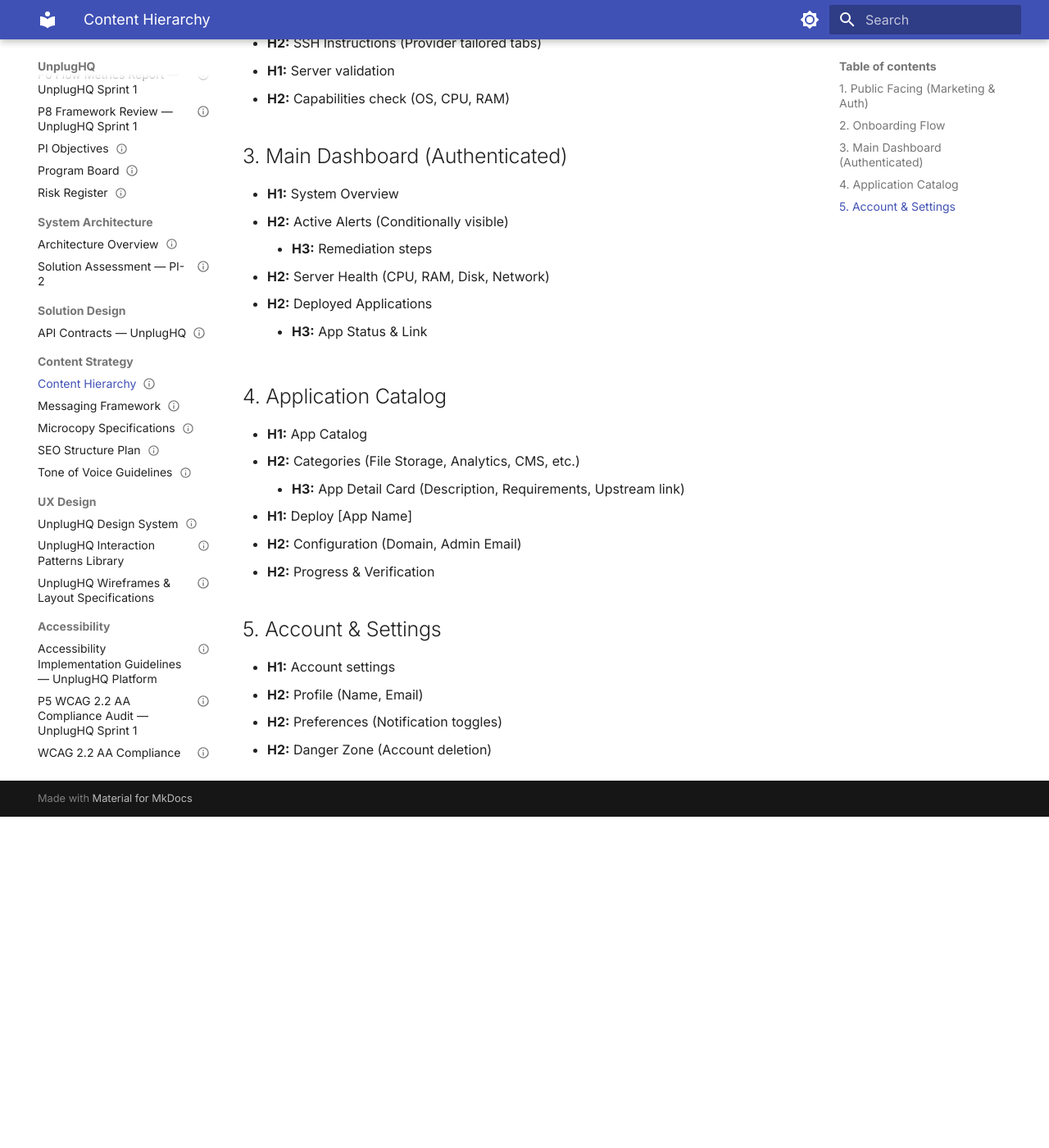
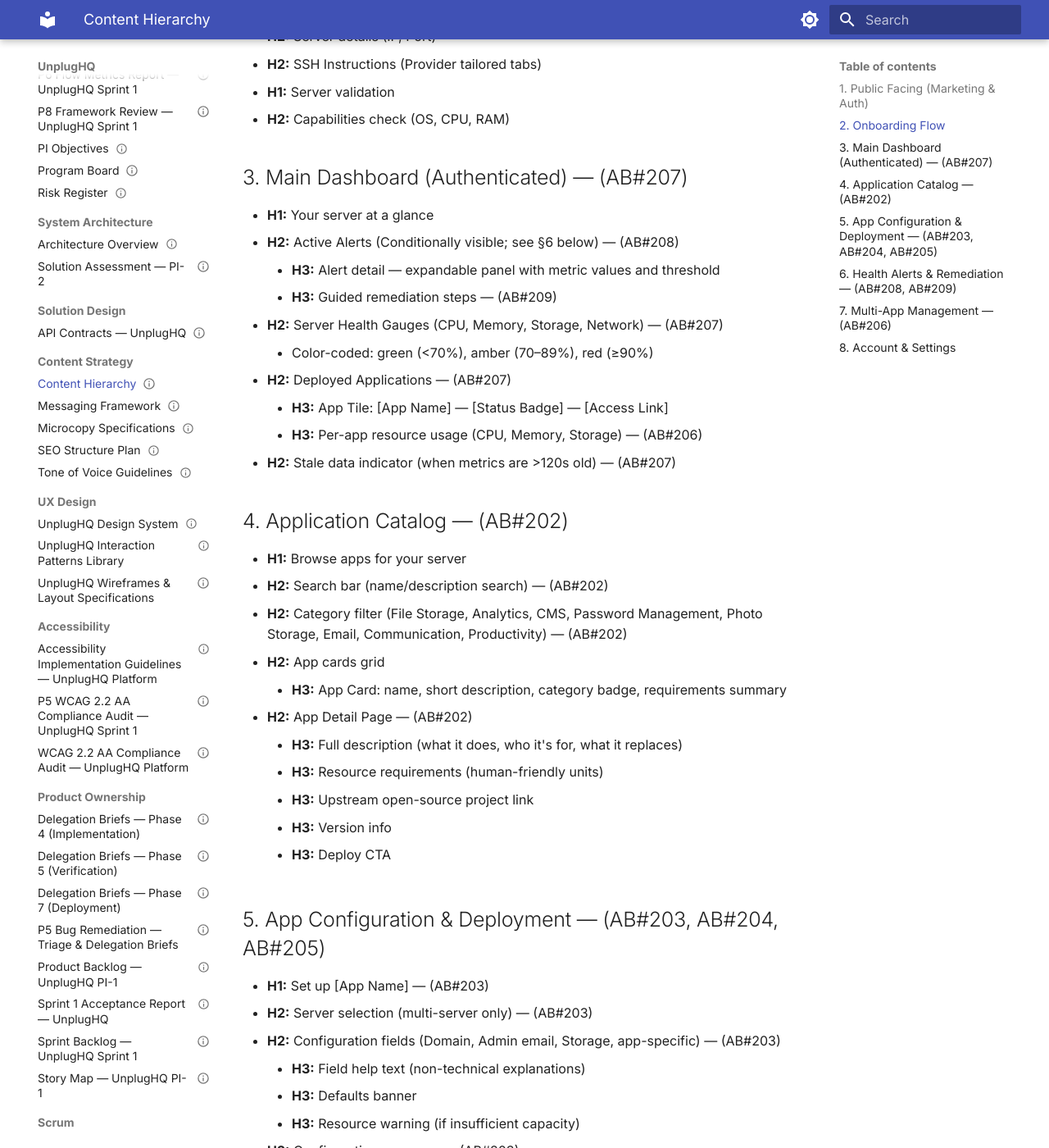
Before and after one commit to sjefsharp/unplughq, an MkDocs documentation site: the page built from docs/content-hierarchy.md, in a window 1280 px wide and 1400 px high, scrolled down 726 px. Shown: the whole window at 82% size. Built offline with MkDocs 1.6.1 and Material for MkDocs 9.7.7, drawn with Linux system fonts in a browser that asks for light colours; before the commit the page ends 1722 px from its top, so only the background shows below that; some of the changed text lies outside the part shown.

Commit message:
docs(content-strategist): content-hierarchy
Work-Item: AB#282

```diff
--- a/docs/content-hierarchy.md
+++ b/docs/content-hierarchy.md
@@ -2,28 +2,28 @@
 artifact: content-hierarchy
 produced-by: content-strategist
 project-slug: unplughq
-work-item: task-cs-messaging-framework
+work-item: task-282-cs-pi2-content-strategy
 work-item-type: task
 parent-work-item: epic-001-unplughq-platform
 workflow-tier: full
 phase: P2
-version: 1.0.0
-status: approved
+version: 2.0.0
+status: draft
 consumed-by:
   - ux-designer
   - frontend-developer
-date: 2026-03-14
-azure-devops-id: 190
+date: 2026-03-16
+azure-devops-id: 282
 ---
 
 # Content Hierarchy
 
-This hierarchy structures the information architecture from a user mindset: starting broad (marketing), moving to commitment (onboarding), diving into regular usage (dashboard), and exploring deeper capabilities.
+This hierarchy structures the information architecture from a user mindset: starting broad (marketing), moving to commitment (onboarding), diving into regular usage (dashboard), and exploring deeper capabilities. PI-2 additions are marked with the relevant story reference.
 
 ## 1. Public Facing (Marketing & Auth)
 - **H1:** Outcome (e.g., "Self-host without the headache")
-  - **H2:** How it works (Server connection -> Deploy -> Manage)
-  - **H2:** Value Pillars (Data sovereignty, Automated maintenance)
+  - **H2:** How it works (Server connection → Deploy → Monitor → Manage)
+  - **H2:** Value Pillars (Data sovereignty, Automated maintenance, Health visibility)
   - **H3:** Application Catalog Preview (What you can run)
   - **H3:** Pricing & Tiers
 - **Authentication Pages:**
@@ -37,24 +37,75 @@
 - **H1:** Server validation
   - **H2:** Capabilities check (OS, CPU, RAM)
 
-## 3. Main Dashboard (Authenticated)
-- **H1:** System Overview
-  - **H2:** Active Alerts (Conditionally visible)
-    - **H3:** Remediation steps
-  - **H2:** Server Health (CPU, RAM, Disk, Network)
-  - **H2:** Deployed Applications
-    - **H3:** App Status & Link
+## 3. Main Dashboard (Authenticated) — (AB#207)
+- **H1:** Your server at a glance
+  - **H2:** Active Alerts (Conditionally visible; see §6 below) — (AB#208)
+    - **H3:** Alert detail — expandable panel with metric values and threshold
+    - **H3:** Guided remediation steps — (AB#209)
+  - **H2:** Server Health Gauges (CPU, Memory, Storage, Network) — (AB#207)
+    - Color-coded: green (<70%), amber (70–89%), red (≥90%)
+  - **H2:** Deployed Applications — (AB#207)
+    - **H3:** App Tile: [App Name] — [Status Badge] — [Access Link]
+    - **H3:** Per-app resource usage (CPU, Memory, Storage) — (AB#206)
+  - **H2:** Stale data indicator (when metrics are >120s old) — (AB#207)
 
-## 4. Application Catalog
-- **H1:** App Catalog
-  - **H2:** Categories (File Storage, Analytics, CMS, etc.)
-    - **H3:** App Detail Card (Description, Requirements, Upstream link)
-- **H1:** Deploy [App Name]
-  - **H2:** Configuration (Domain, Admin Email)
-  - **H2:** Progress & Verification
+## 4. Application Catalog — (AB#202)
+- **H1:** Browse apps for your server
+  - **H2:** Search bar (name/description search) — (AB#202)
+  - **H2:** Category filter (File Storage, Analytics, CMS, Password Management, Photo Storage, Email, Communication, Productivity) — (AB#202)
+  - **H2:** App cards grid
+    - **H3:** App Card: name, short description, category badge, requirements summary
+  - **H2:** App Detail Page — (AB#202)
+    - **H3:** Full description (what it does, who it's for, what it replaces)
+    - **H3:** Resource requirements (human-friendly units)
+    - **H3:** Upstream open-source project link
+    - **H3:** Version info
+    - **H3:** Deploy CTA
 
-## 5. Account & Settings
+## 5. App Configuration & Deployment — (AB#203, AB#204, AB#205)
+- **H1:** Set up [App Name] — (AB#203)
+  - **H2:** Server selection (multi-server only) — (AB#203)
+  - **H2:** Configuration fields (Domain, Admin email, Storage, app-specific) — (AB#203)
+    - **H3:** Field help text (non-technical explanations)
+    - **H3:** Defaults banner
+    - **H3:** Resource warning (if insufficient capacity)
+  - **H2:** Configuration summary — (AB#203)
+    - **H3:** Per-section edit-back links
+    - **H3:** Deploy CTA
+- **H1:** Deploying [App Name] to [Server Name] — (AB#204)
+  - **H2:** Progress phases (Preparing → Downloading → Configuring → Securing → Starting → Running) — (AB#204)
+    - **H3:** Phase label + plain-language description
+    - **H3:** Background navigation hint
+    - **H3:** DNS warning (if applicable)
+  - **H2:** Deployment result — (AB#204, AB#205)
+    - **H3:** Success: access link + verification confirmation — (AB#205)
+    - **H3:** Failure: reason + cleanup assurance + guided next steps — (AB#205)
+
+## 6. Health Alerts & Remediation — (AB#208, AB#209)
+- **H1:** Active alerts
+  - **H2:** Alert list (sorted by severity, then timestamp) — (AB#208)
+    - **H3:** Alert row: severity badge, type, affected resource, timestamp
+  - **H2:** Alert detail (expandable) — (AB#208)
+    - **H3:** Current metric vs. threshold
+    - **H3:** Affected server/app
+    - **H3:** Acknowledge / Dismiss actions
+  - **H2:** Guided remediation — (AB#209)
+    - **H3:** Disk critical: per-app storage breakdown + cleanup steps
+    - **H3:** CPU critical: per-app CPU breakdown + stop/upgrade guidance
+    - **H3:** RAM critical: per-app memory breakdown + stop/upgrade guidance
+    - **H3:** App unavailable: one-click restart + DNS check + resource review
+  - **H2:** Alert email notifications — (AB#208)
+    - **H3:** Email: subject, body (cause → severity → action → link), unsubscribe link
+
+## 7. Multi-App Management — (AB#206)
+- **H1:** [N] apps running on [Server Name]
+  - **H2:** Per-app resource breakdown (CPU, Memory, Storage per app) — (AB#206)
+  - **H2:** Add another app CTA — (AB#206)
+  - **H2:** Non-disruptive deployment assurance banner — (AB#206)
+  - **H2:** Resource capacity warning (80% threshold) — (AB#206)
+
+## 8. Account & Settings
 - **H1:** Account settings
   - **H2:** Profile (Name, Email)
-  - **H2:** Preferences (Notification toggles)
+  - **H2:** Preferences (Notification toggles — includes alert email opt-out)
   - **H2:** Danger Zone (Account deletion)
```
